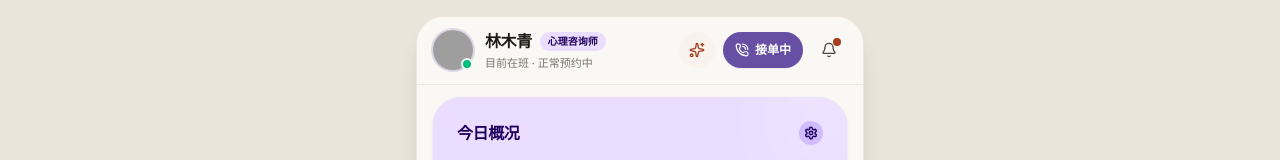
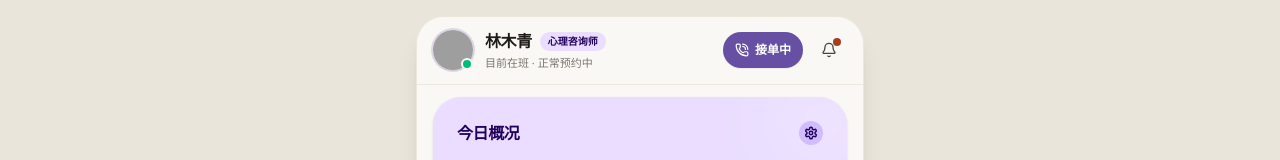
Before and after one commit to duran2015/-, a React (Vite) app: page /counselor in a window 1280 px wide. Shown: the top 160 px of the page. Built offline with nearby package versions, Linux system fonts and the light colour scheme; grey boxes are pictures that could not be loaded.

Commit message:
fix: hide AI quote action from home header

```diff
--- a/src/App.tsx
+++ b/src/App.tsx
@@ -12,7 +12,6 @@ import { ProfileTab } from './components/Profile/ProfileTab';
 import { VoiceCall } from './client-app/pages/Counseling/VoiceCall';
 import { AISummaryModal } from './components/AISummaryModal';
 
-import { AIQuoteModal } from './components/AIQuoteModal';
 import { ChatDrawer } from './components/IM/ChatDrawer';
 
 import { INITIAL_CONSULTANT, INITIAL_SERVICE_PRODUCTS, INITIAL_SETTLEMENTS, INITIAL_VIRAL_VOUCHERS } from './data/mockData';
@@ -51,7 +50,6 @@ export default function App() {
   const [selectedOrderForSummary, setSelectedOrderForSummary] = useState<Order | null>(null);
   const [selectedOrderForFile, setSelectedOrderForFile] = useState<Order | null>(null);
   const [showOrderInfo, setShowOrderInfo] = useState<Order | null>(null);
-  const [isQuoteModalOpen, setIsQuoteModalOpen] = useState<boolean>(false);
   const [activeChatOrder, setActiveChatOrder] = useState<Order | null>(null);
   const [activeOrderDetail, setActiveOrderDetail] = useState<Order | null>(null);
   const [showIncomeView, setShowIncomeView] = useState(false);
@@ -132,7 +130,6 @@ export default function App() {
               const target = nextScheduledOrder || orders[0];
               setActiveLiveOrder(target);
             }}
-            onOpenAiQuoteModal={() => setIsQuoteModalOpen(true)}
           />
         )}
 
@@ -273,7 +270,6 @@ export default function App() {
               consultant={consultant}
               vouchers={vouchers}
               onAddVoucher={handleAddVoucher}
-              onOpenAiQuoteModal={() => setIsQuoteModalOpen(true)}
               onSubPageChange={setIsSubPage}
             />
           )}
@@ -325,15 +321,7 @@ export default function App() {
         />
       )}
 
-      {/* MODAL 3: AI Social Quote / Moments Poster Generator */}
-      {isQuoteModalOpen && (
-        <AIQuoteModal
-          consultant={consultant}
-          onClose={() => setIsQuoteModalOpen(false)}
-        />
-      )}
-
-      {/* MODAL 4: Client File Quick View Drawer */}
+      {/* MODAL 3: Client File Quick View Drawer */}
       {selectedOrderForFile && (
         <div className="fixed inset-0 z-50 bg-black/40 backdrop-blur-xs flex items-end sm:items-center justify-center p-0 sm:p-4 animate-in fade-in">
           <div className="bg-[#F9F7F2] border border-[#E5E0D5] rounded-t-[32px] sm:rounded-[32px] max-w-md w-full p-6 shadow-xl relative max-h-[85vh] overflow-y-auto">
--- a/src/components/Growth/GrowthTab.tsx
+++ b/src/components/Growth/GrowthTab.tsx
@@ -15,7 +15,6 @@ interface GrowthTabProps {
   consultant: ConsultantProfile;
   vouchers: ViralVoucher[];
   onAddVoucher: (voucher: ViralVoucher) => void;
-  onOpenAiQuoteModal?: () => void;
   onSubPageChange?: (isSubPage: boolean) => void;
 }
 
--- a/src/components/Navbar.tsx
+++ b/src/components/Navbar.tsx
@@ -1,19 +1,17 @@
 import React from 'react';
-import { Bell, Sparkles, PhoneCall, Video } from 'lucide-react';
+import { Bell, PhoneCall, Video } from 'lucide-react';
 import { ConsultantProfile } from '../types';
 
 interface NavbarProps {
   consultant: ConsultantProfile;
   onToggleListening: () => void;
   onOpenLiveSession: () => void;
-  onOpenAiQuoteModal: () => void;
 }
 
 export const Navbar: React.FC<NavbarProps> = ({
   consultant,
   onToggleListening,
   onOpenLiveSession,
-  onOpenAiQuoteModal,
 }) => {
   return (
     <header className="sticky top-0 z-30 bg-[#FAF8F5]/95 backdrop-blur-md border-b border-[#ECE6DC] px-4 py-3 transition-all">
@@ -50,15 +48,6 @@ export const Navbar: React.FC<NavbarProps> = ({
         {/* Right Actions */}
         <div className="flex items-center gap-2 shrink-0">
 
-          {/* Quick AI Poster Button */}
-          <button
-            onClick={onOpenAiQuoteModal}
-            className="w-9 h-9 flex items-center justify-center rounded-full bg-[#FAF2ED] text-[#A23F1E] hover:bg-[#F3E3DA] active:scale-95 transition"
-            title="生成 AI 金句海报"
-          >
-            <Sparkles className="w-4 h-4" />
-          </button>
-
           {/* Quick Listening Toggle Chip */}
           <button
             onClick={onToggleListening}
```
Also changed, not shown: 2 other files (tests, documents, lock files or other folders).
